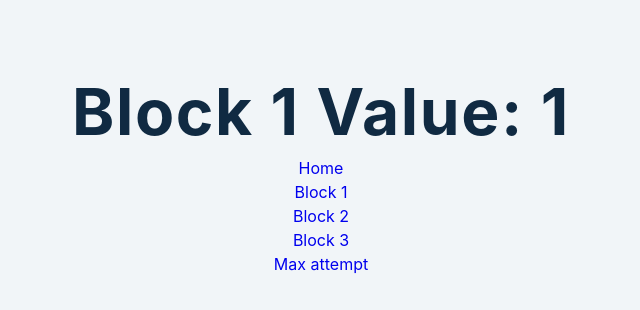
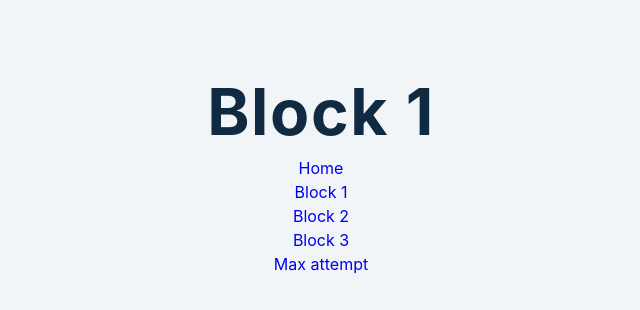
Before and after one commit to williamadahl/Deadlift-peaking-program, a React (Create React App) app: page /block1 in a window 1280 px wide. Shown: the top 310 px of the page, without its empty margins (319-959 px from the left). Built offline with nearby package versions, Linux system fonts and the light colour scheme.

Commit message:
reformated data to be more suitable for my app. finished the main exercises

```diff
--- a/src/data/data.js
+++ b/src/data/data.js
@@ -1,42 +1,53 @@
-export const data = [
-    {id:1, type: 'king', fields:{
-        name: 'Deadlift',
-            warmup:{
-                sets:[5,5,5],
-                reps:[5,3,2]
-            },
-            main:{
-                sets:[1,1,1],
-                reps:[5,3,2]
-            },
-            percentile:100
+/**
+ * Formatted such that data is stored in 4 arrays representing the four blocks to train.
+ * data[[block1], [block2], [block1], [block4]]. Each block contains all exercises for that block and how many
+ * sets and reps to perform for each of them. Weight will be calculated dynamically based on estimated max,
+ * percentages and previous weeks performance.
+ * */
+
+export const data = [[
+    {
+        id:1,
+        fields:{
+            name: 'Deadlift warmup',
+            sets: 5,
+            reps: 5,
+            percentile: 0
         }
     },
-    {id:2, type: 'essential', fields:{
+    {
+        id:2,
+        fields:{
+            name: 'Deadlift main',
+            sets: 1,
+            reps: 5,
+            percentile: 100
+        }
+    },
+    {
+        id:3,
+        fields:{
             name: 'Paused Deadlift',
-            main:{
-                sets:[3,3,3],
-                reps:[5,3,2]
-            },
+            sets:3,
+            reps: 5,
             percentile: 80
         }
     },
-    {id:3, type: 'essential',fields:{
-            name: 'Stiff-legged Deadlift',
-            main:{
-                sets:[3,3,3],
-                reps:[5,3,2]
-            },
+    {
+        id:4,
+        fields:{
+            name: 'Stiff-Legged Deadlift',
+            sets: 3,
+            reps: 5,
             percentile: 50
         }
     },
-    {id:4, type: 'accessory-a', fields:{
-            name: 'Close-grip pulldowns',
-            main:{
-                sets:[3,3,3],
-                reps:[5,3,2]
-            },
-            percentile: 50
-        }
-    }
+
+],
+[{
+    test: 'value'
+
+}
 ]
+
+]
--- a/src/tmp-folder/Block1.js
+++ b/src/tmp-folder/Block1.js
@@ -3,18 +3,14 @@ import {Link} from 'react-router-dom';
 import {Route} from "react-router-dom";
 import {data} from '../data/data'
 
-const calculateWeight = (exercise,weight) => {
-    console.log(exercise, weight)
-    const weightToLift = exercise * weight;
-    return weightToLift/100;
-};
 
 const Block1 = ({weight}) => {
-    const [exercises, setExercises] = useState(data);
-    console.log(weight)
+    const [exercises, setExercises] = useState(data[0]);
+    console.log(exercises[0]);
 
     return(
         <>
+            <h1> Block 1 </h1>
             {/*{exercises.map((exercise) => {*/}
             {/*    const {id, fields} = exercise;*/}
             {/*    return (*/}
@@ -25,7 +21,6 @@ const Block1 = ({weight}) => {
             {/*        </div>*/}
             {/*    );*/}
             {/*})}*/}
-            <h1> Block 1 Value: {weight}</h1>
 
 
         </>
--- a/src/tmp-folder/Home.js
+++ b/src/tmp-folder/Home.js
@@ -15,9 +15,9 @@ const Home = () => {
     return(
         <>
             <h3> Home page  {value}</h3>
-            <form className='form'>
-                <input type='number' value={value} onChange={setValue}/>
-            </form>
+            {/*<form className='form'>*/}
+            {/*    <input type='number' value={value} onChange={setValue}/>*/}
+            {/*</form>*/}
         </>
 
     )
--- a/src/tmp-folder/index.js
+++ b/src/tmp-folder/index.js
@@ -39,7 +39,7 @@ const Index = () =>{
             <Router>
                 <Switch>
                     <Route exact path='/'>
-                        <Home value={value} onChangeValue={onChangeHandler}/>
+                        <Home/>
                     </Route>
                     <Route exact path='/block1'>
                         <Block1 weight={weight}/>
```
Also changed, not shown: 1 other file (tests, documents, lock files or other folders).
